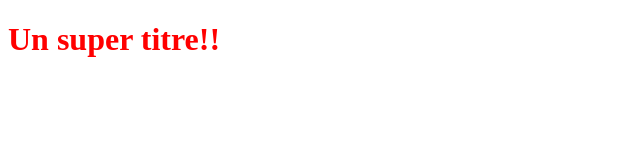
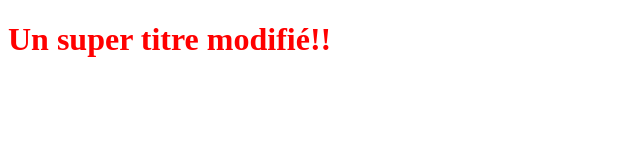
Before and after one commit to FrancescoFran/OpenclassroomsProject, a plain HTML site: page index.html in a window 1280 px wide. Shown: the whole page, without its empty margins (0-640 px from the left). Drawn offline with Linux system fonts and the light colour scheme.

Commit message:
Modification à nouveau du titre H1 dans le fichier

```diff
--- a/index.html
+++ b/index.html
@@ -5,6 +5,6 @@
    <link rel="stylesheet" type="text/css" href="styles.css">
 </head>
 <body>
-   <h1>Un super titre!!</h1>
+   <h1>Un super titre modifié!!</h1>
 </body>
 </html>
```
